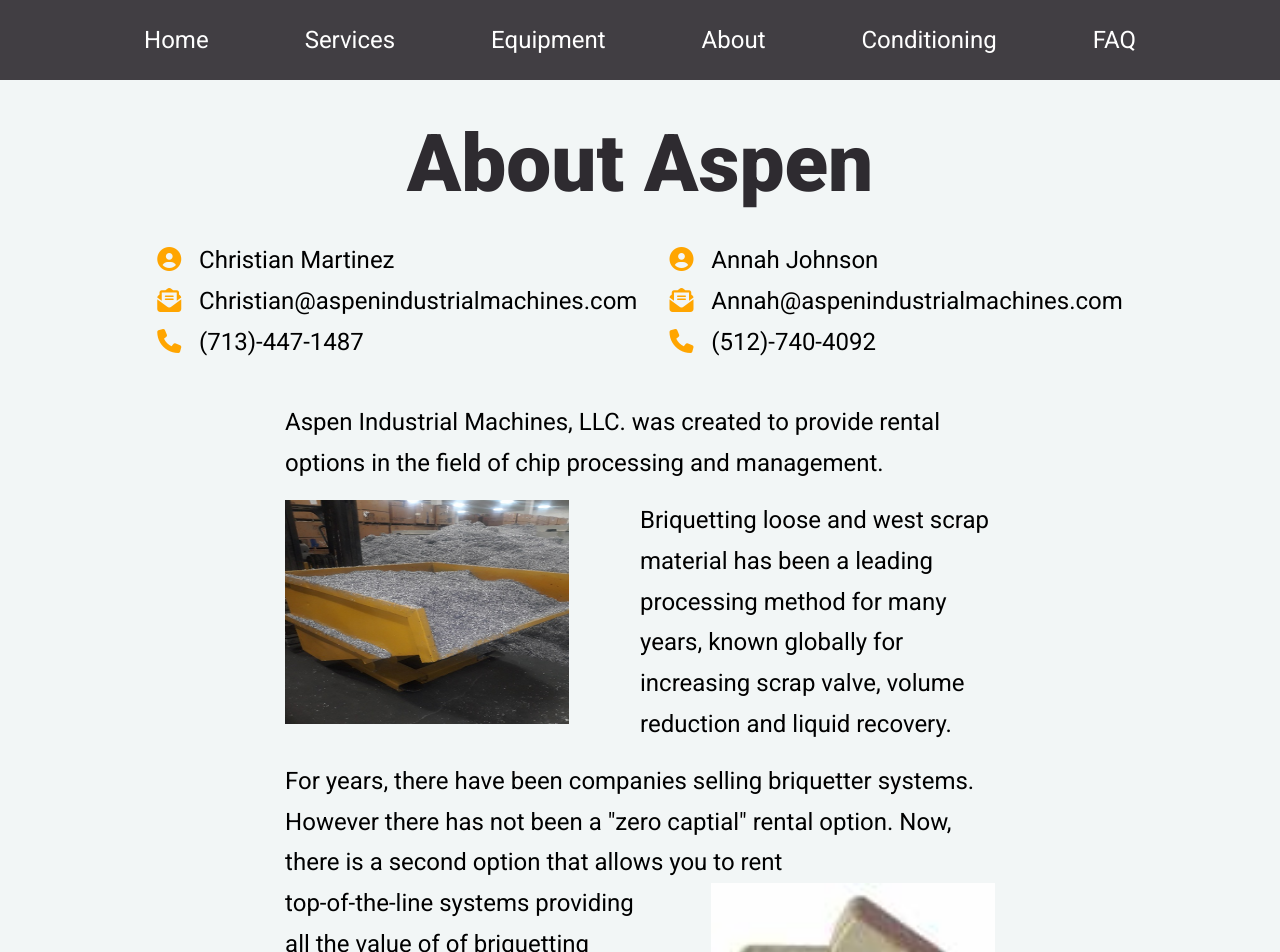
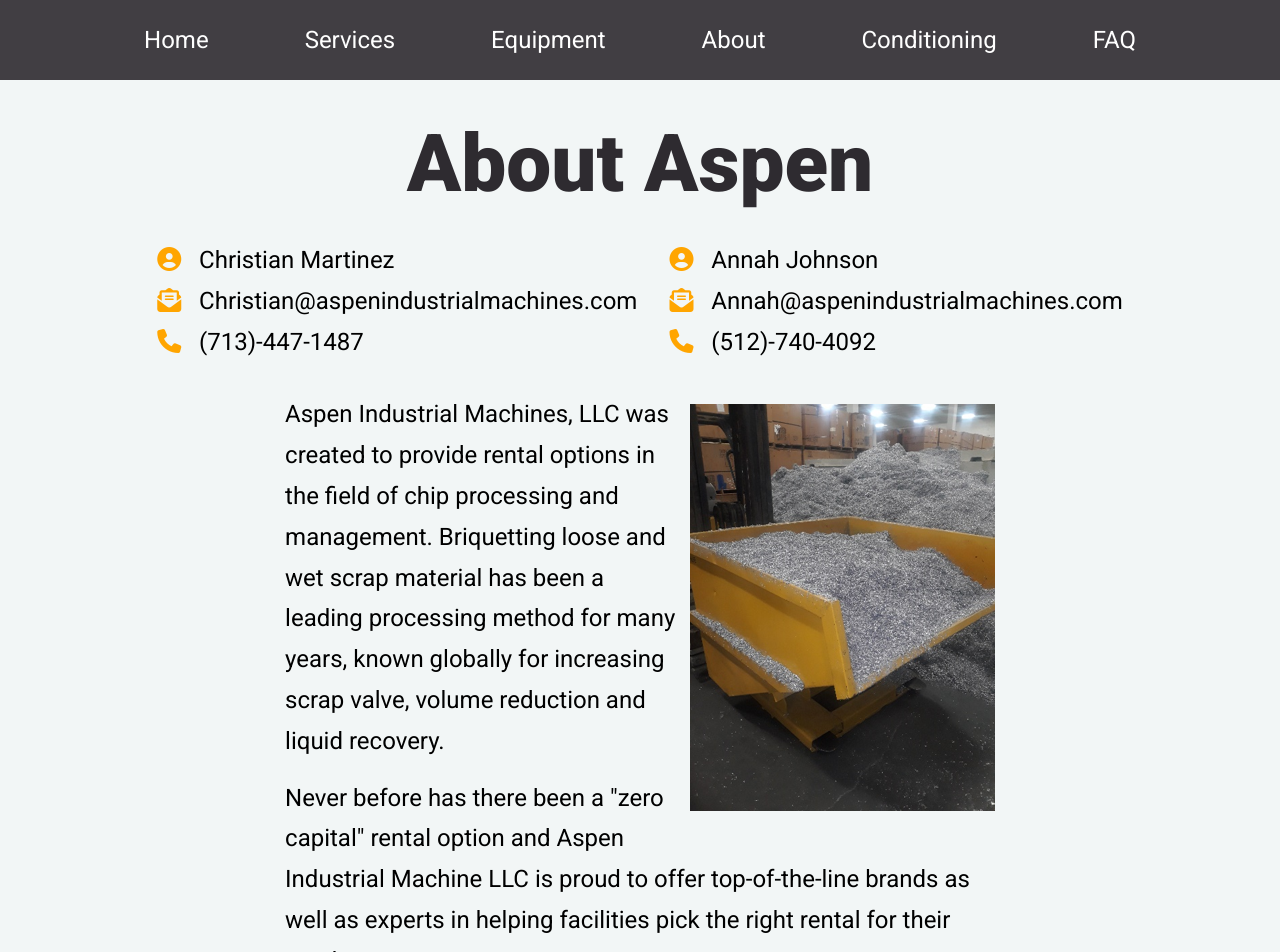
Before and after one commit to MitchellWilson01/aspen-rentals, a React (Create React App) app: page /about in a window 1280 px wide. Shown: the top 952 px of the page. Built offline with nearby package versions, Linux system fonts and the light colour scheme.

Commit message:
about page text and picture change

```diff
--- a/src/components/pages/About/About.js
+++ b/src/components/pages/About/About.js
@@ -1,4 +1,5 @@
 import React, { useState } from 'react';
+import about1 from '../../../images/about1.png';
 import './About.scss';
 
 const About = () => {
@@ -35,7 +36,25 @@
             {mobile ? null : info}
             <div className="container">
             <div className="content">
-                {mobile ? info : null}
+                <p className="p"><img src={about1}></img>Aspen Industrial Machines, LLC was created to provide rental
+                options in the field of chip processing and management.
+                Briquetting loose and wet scrap material has been a leading
+                processing method for many years, known globally for increasing
+                scrap valve, volume reduction and liquid recovery.</p>
+                <p className="p">Never before has there been a "zero capital" rental option
+                and Aspen Industrial Machine LLC is proud to offer top-of-the-line
+                brands as well as experts in helping facilities pick the right
+                rental for their needs.</p>
+            </div>
+            </div>
+        </div>
+    );
+}
+
+export default About;
+
+/*
+{mobile ? info : null}
                 <div className="about">
                     <p>Aspen Industrial Machines, LLC. was created to provide rental
                     options in the field of chip processing and management.</p>
@@ -55,10 +74,4 @@
                     </p>
                     <div className="about2"></div>
                 </div>
-            </div>
-            </div>
-        </div>
-    );
-}
-
-export default About;
+*/
--- a/src/components/pages/About/About.scss
+++ b/src/components/pages/About/About.scss
@@ -20,12 +20,13 @@
 
     .container {
         //border: solid red 1px;
-        padding: 1rem;
+        padding: 0 1rem;
         margin: 0 auto;
     }
 
     .info {
-        margin: 0 auto;
+        display: flex;
+        justify-content: center;
     }
 
     h1 {
@@ -35,11 +36,23 @@
         margin-top: 1rem;
     }
 
+    .p {
+        padding-top: 1rem;
+    }
+
     p {
-        //padding: 0 1rem;
+        //padding: 1rem 0;
         //background-color: white;
     }
 
+    img {
+        float: right;
+        margin-top: 0.6rem;
+        margin-left: 0.2rem;
+        padding-bottom: 1rem;
+    }
+
+    /*
     .content {
         display: flex;
         flex-wrap: wrap;
@@ -82,6 +95,14 @@
         .p2 {
             width: 50%;
         }
+    } */
+}
+
+@media only screen and (min-width: 440px) {
+    .about {
+        img {
+            margin-bottom: 0;
+        }
     }
 }
 
@@ -92,8 +113,10 @@
         }
 
         .info {
+            /*
             display: flex;
             justify-content: center;
+            */
         }
 
         .christian {
@@ -107,7 +130,7 @@
 
         .about2 {
             //border: solid red 1px;
-            background-position: right;
+            //background-position: right;
         }
     }
 }
```
